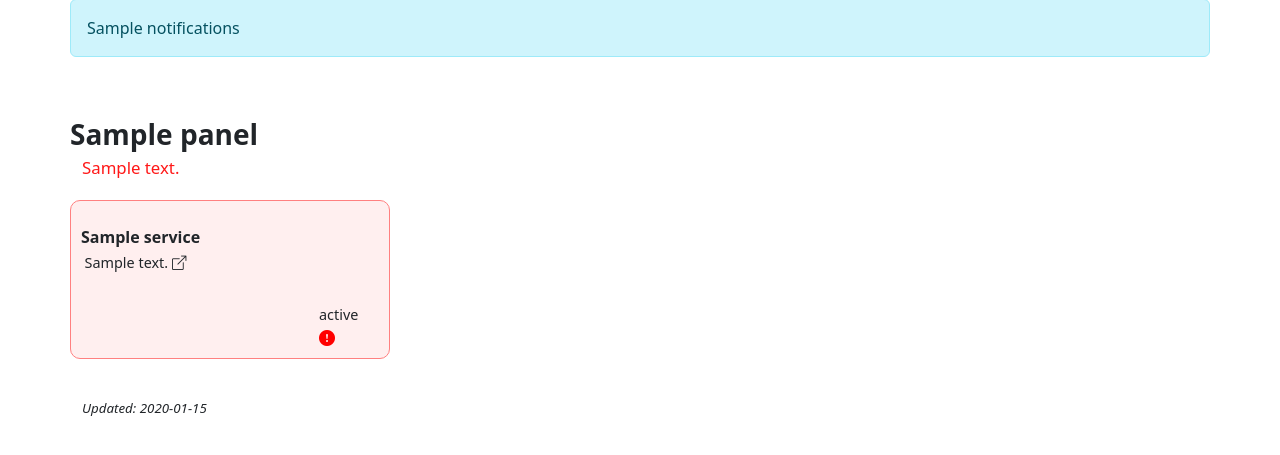
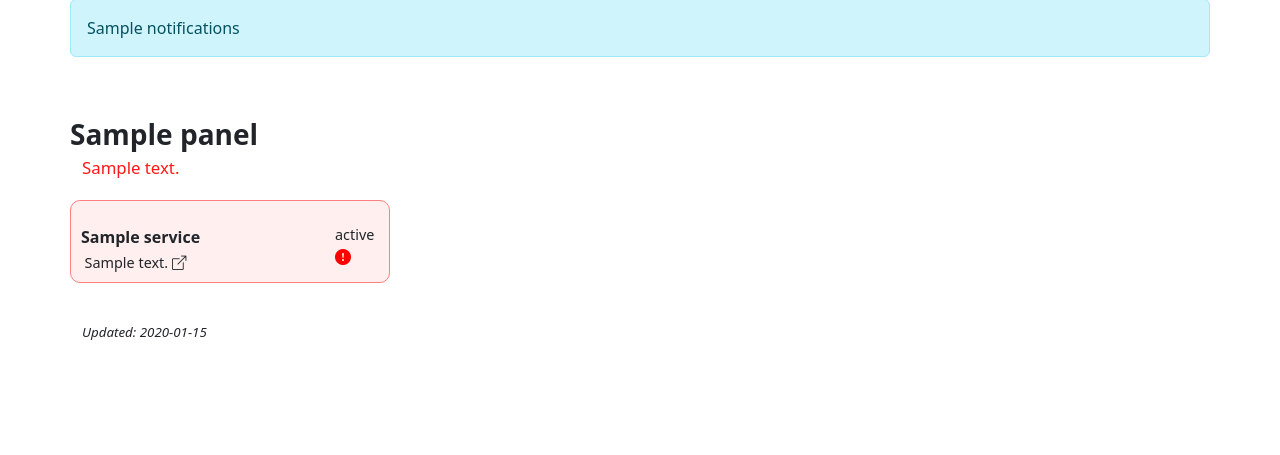
Before and after one commit to uw-it-aca/status-dashboard, a Python web app: template status_dashboard/templates/dashboard.html in a window 1280 px wide. Shown: the part 191-646 px from the top of the page. Run offline with Jinja, Linux system fonts and the light colour scheme; the template is opened without the code that fills it: most values are stand-ins (such as "Sample title", 1, 10 or a date in 2020); some libraries are stand-ins or nearby versions.

Commit message:
adjust width

```diff
--- a/status_dashboard/static/dashboard.css
+++ b/status_dashboard/static/dashboard.css
@@ -140,7 +140,7 @@ html, body {
 
 .service .health {
     padding: 8px 10px;
-    width: 5em;
+    width: 4em;
     float: right;
     text-align: left;
 }
```
